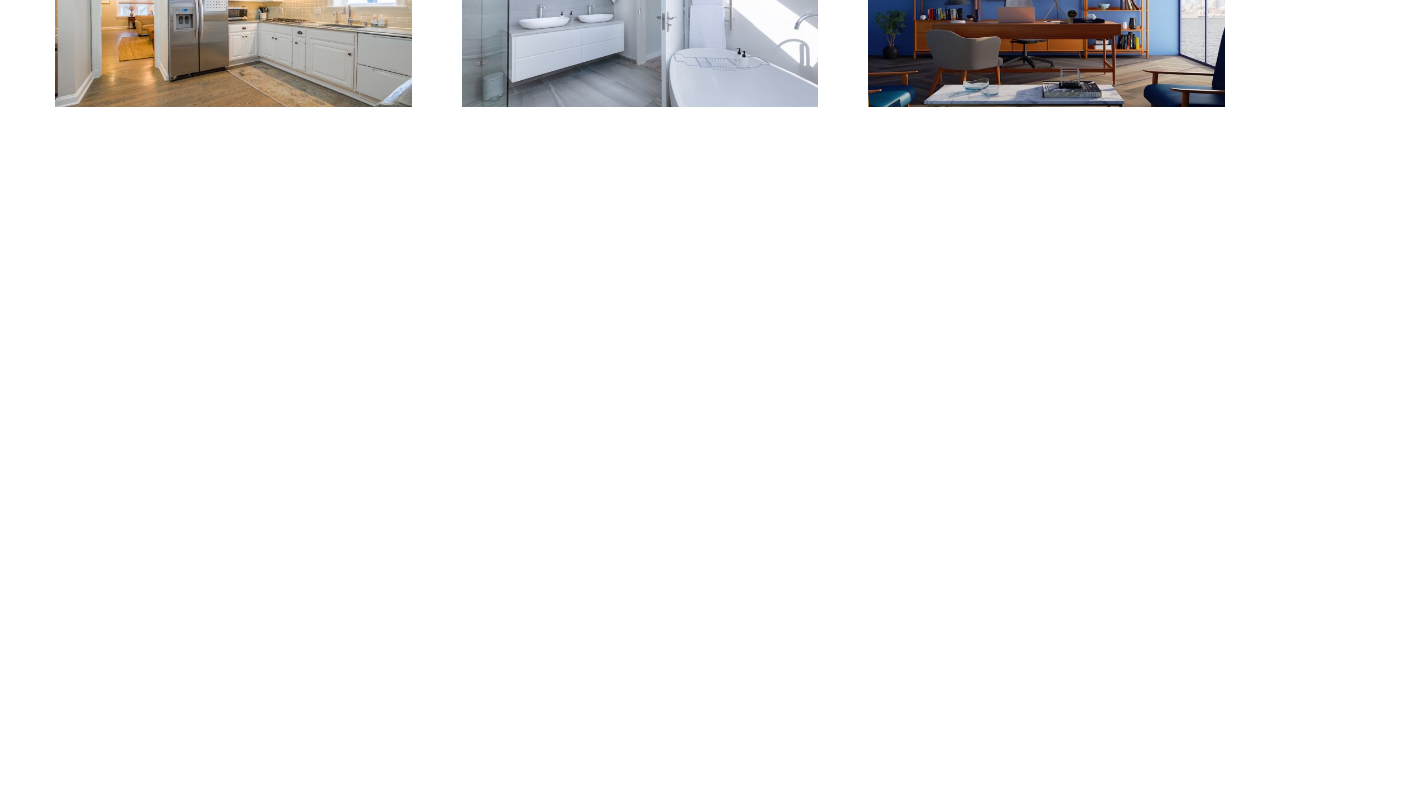
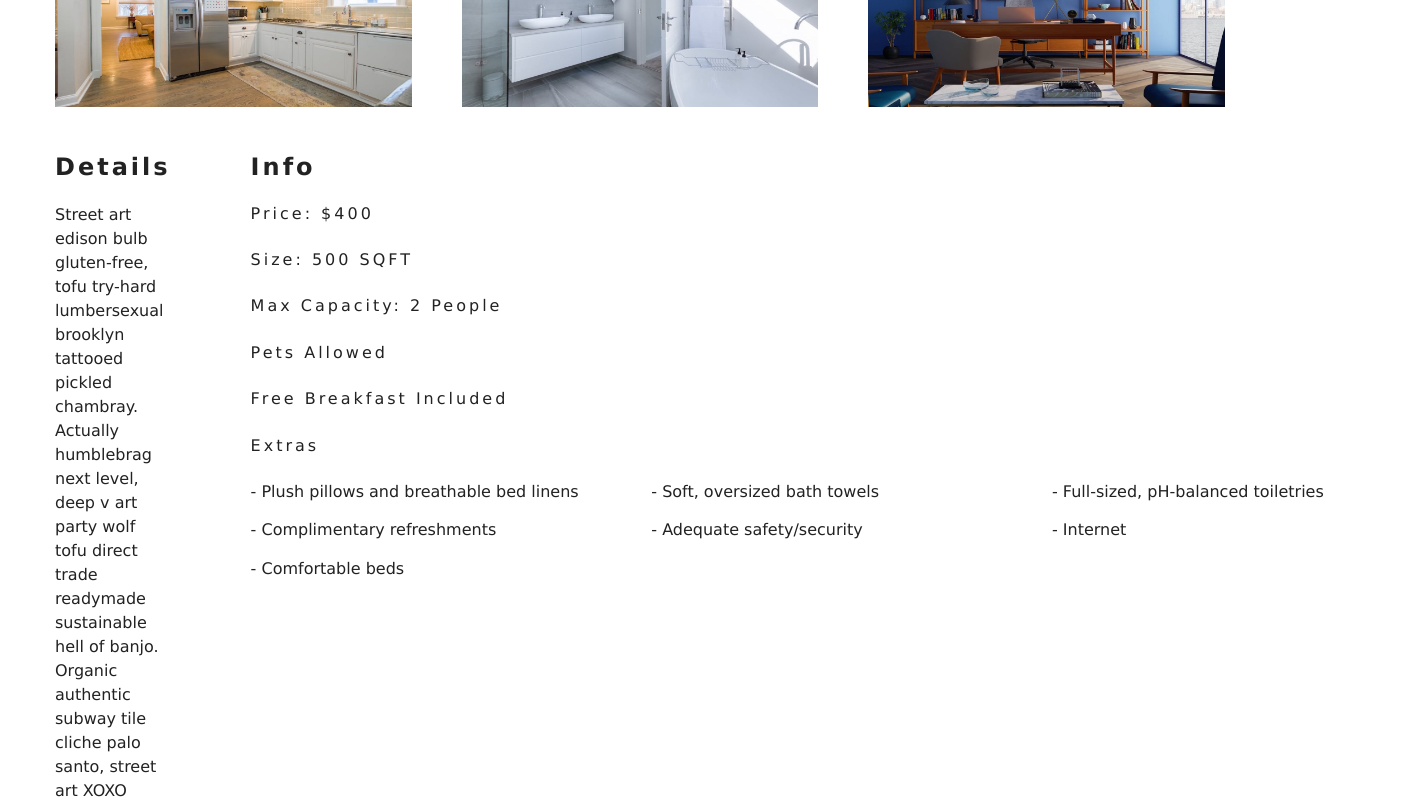
Before and after one commit to ozzie0428/resort_tonight, a React (Create React App) app: page /rooms/double-deluxe in a window 1280 px wide. Shown: the part 720-1520 px from the top of the page, 1421 px wide, since content can reach past the window. Before the commit the page ends 891 px from the top, so only its background shows below. Built offline with nearby package versions, Linux system fonts and the light colour scheme.

Commit message:
add items to single room

```diff
--- a/src/pages/SingleRoom.js
+++ b/src/pages/SingleRoom.js
@@ -64,7 +64,31 @@
        return  <img key={index} src={item} alt={name}/>
        })}
         </div>
-        <div className="single-room-info"> </div>
+        <div className="single-room-info">
+        <article className="desc">
+       <h3>Details</h3>
+       <p>{description}</p>
+        </article>
+        <article className="info">
+        <h3>info</h3>
+        <h6>Price: ${price}</h6>
+        <h6>Size: {size} SQFT</h6>
+        <h6>Max capacity: {
+          capacity > 1 ? `${capacity} people` :
+          `${capacity} person`
+          }</h6>
+          <h6>{pets?"Pets Allowed" : "No pets allowed"}</h6>
+          <h6>{breakfast && "Free Breakfast Included"}</h6>
+          <section className="room-extras">
+          <h6>Extras</h6>
+          <ul className="extras">
+             {extras.map((item,index)=>{
+               return <li key={index}>- {item}</li>
+             })}
+          </ul>
+          </section>
+        </article>
+        </div>
 
       </section>
       </>
```
